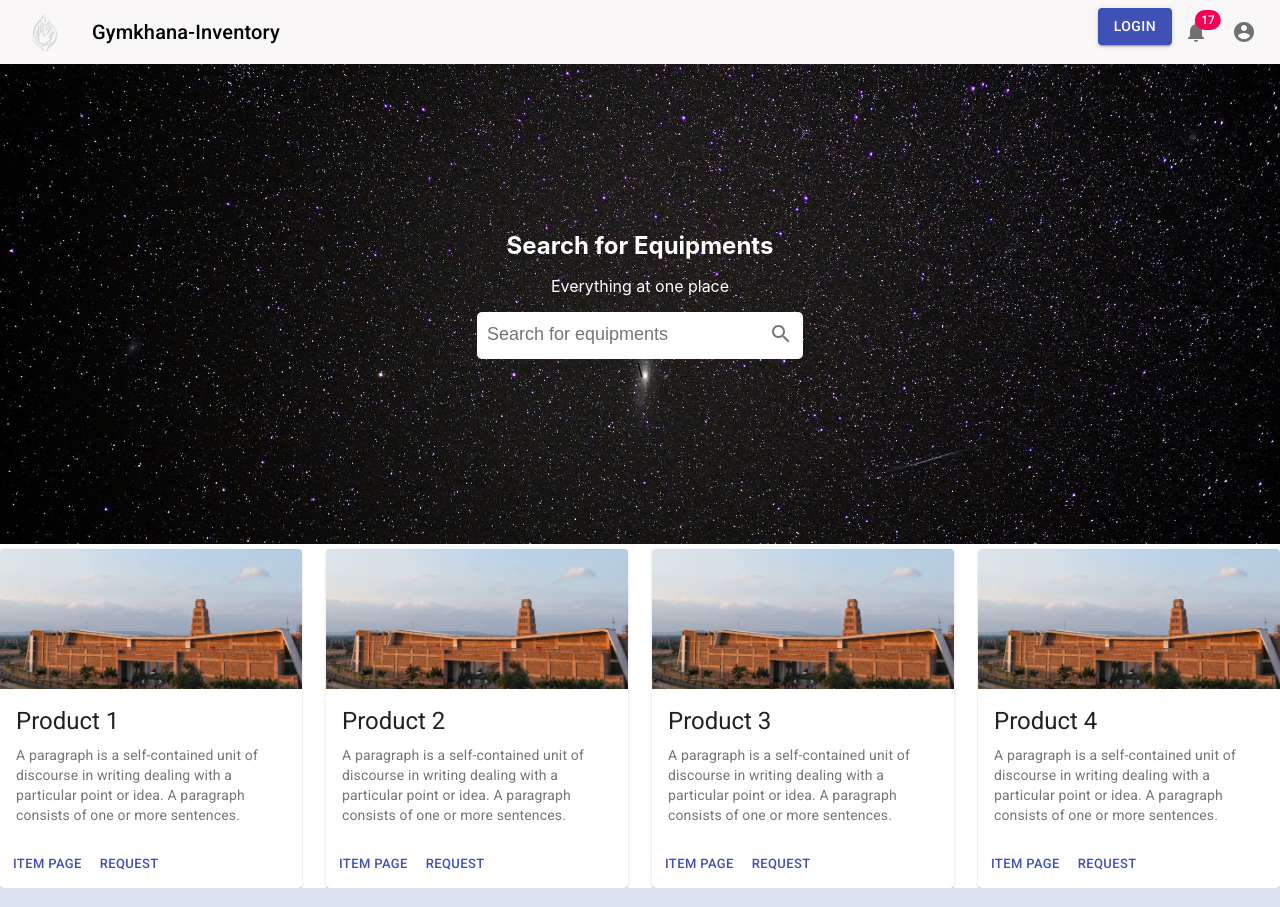
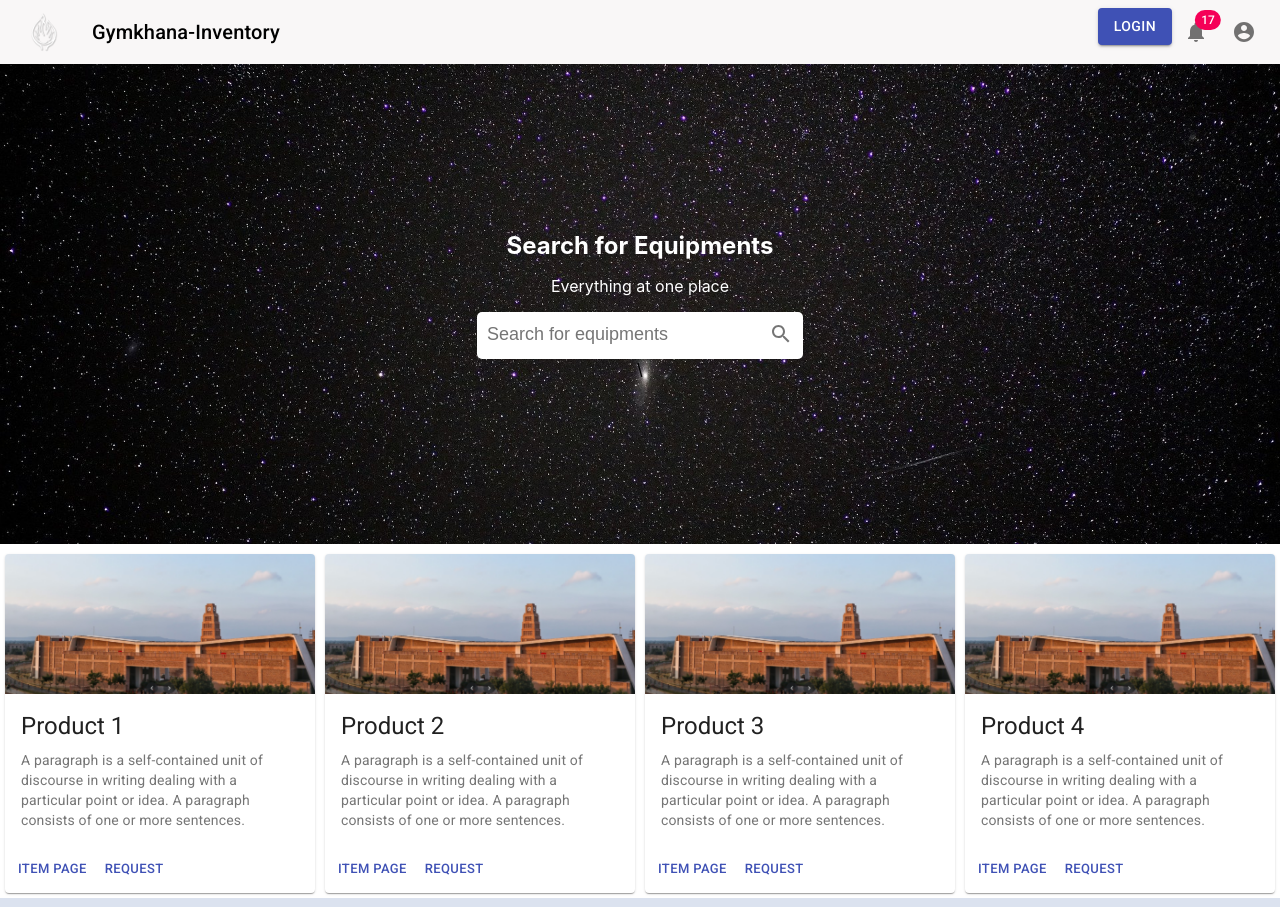
Before and after one commit to niharikamanhar/gymkhana-inventory, a React (Create React App) app: page / in a window 1280 px wide. Shown: the top 907 px of the page. Built offline with nearby package versions, Linux system fonts and the light colour scheme; no server answers.

Commit message:
Improved Grid spacing

```diff
--- a/src/components/pages/Home.js
+++ b/src/components/pages/Home.js
@@ -20,7 +20,8 @@ const useStyles = makeStyles((theme) => ({
     marginBottom:"3px"
     },
   Gridcontainer:{
-    marginTop:"5px"
+    marginTop:"5px",
+    padding:"5px"
   }
 
   }
@@ -71,7 +72,7 @@ const useStyles = makeStyles((theme) => ({
           </form>
           </div>\
           </div>
-          <Grid container spacing={3}>
+          <Grid container>
          {data.map(item => {
             return (
               <Grid item xs={12} sm={6} md={3} className={classes.Gridcontainer}>
```
